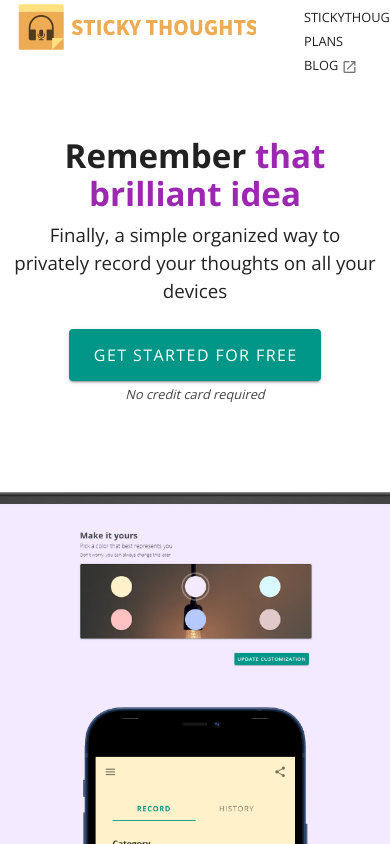
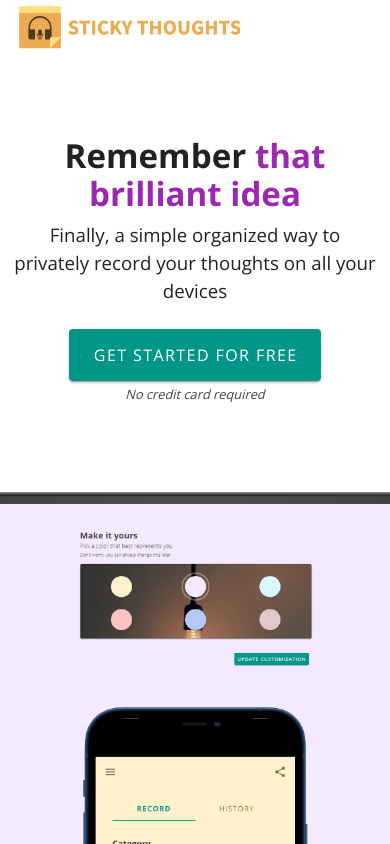
Before and after one commit to AllanJeremy/stickythoughts-frontend, a Nuxt app: page / in a window 390 px wide. Shown: the top 844 px of the page. Built offline with nearby package versions, Linux system fonts and the light colour scheme.

Commit message:
[Enhancement] Hiding various nav parts based on device size TODO: Add responsive navigation on smaller screens

```diff
--- a/layouts/site.vue
+++ b/layouts/site.vue
@@ -5,12 +5,12 @@
         <v-img
           src="/logo-horizontal-light-bg.svg"
           alt="StickyThoughts logo"
-          width="15rem"
+          width="14rem"
       /></nuxt-link>
       <nuxt-link to="/"> </nuxt-link>
       <v-spacer></v-spacer>
 
-      <ul class="nav">
+      <ul class="nav d-none d-md-inline-block">
         <li>
           <nuxt-link to="/why">Why StickyThoughts</nuxt-link>
         </li>
@@ -25,14 +25,18 @@
       </ul>
 
       <v-spacer></v-spacer>
+
+      <!-- Login/Signup -->
       <v-btn
-        class="font-weight-bold"
+        class="font-weight-bold d-none d-sm-flex"
         outlined
         color="teal"
         link
         to="/auth/login"
         >Login / Signup</v-btn
       >
+
+      <!-- Navigation drawer -->
     </v-toolbar>
     <v-main>
       <v-container fluid>
@@ -59,6 +63,7 @@ export default {
   data() {
     return {
       fixed: false,
+      navIsOpen: false,
     }
   },
 }
```
